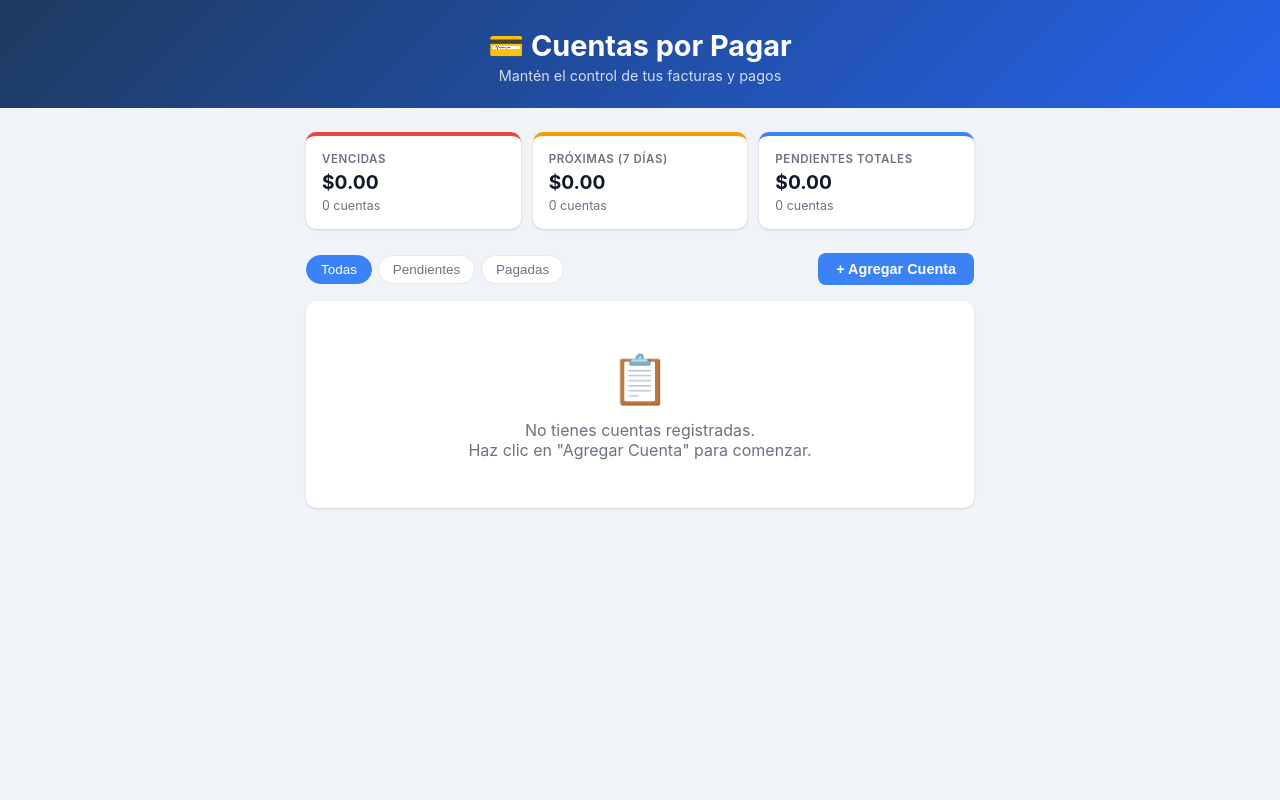
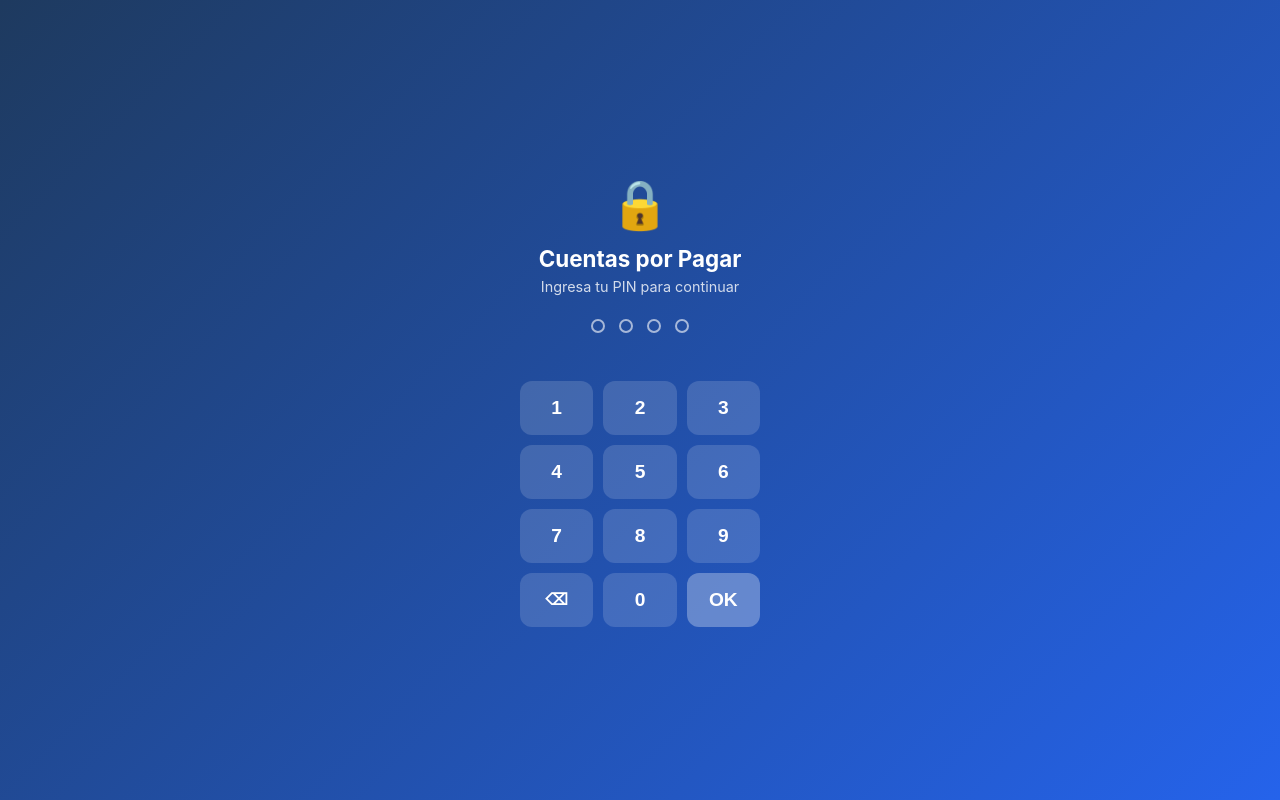
Before and after one commit to rob3030x/First, a plain HTML site: page index.html in a window 1280 px wide. Drawn offline with Linux system fonts and the light colour scheme.

Commit message:
Add PIN lock screen and update styles

```diff
--- a/app.js
+++ b/app.js
@@ -1,4 +1,71 @@
 'use strict';
+
+// ─── Auth ─────────────────────────────────────────────────────────────────────
+
+const PIN_HASH = '03ac674216f3e15c761ee1a5e255f067953623c8b388b4459e13f978d7c846f4';
+const AUTH_KEY = 'bills_auth';
+
+async function sha256(str) {
+  const buf = await crypto.subtle.digest('SHA-256', new TextEncoder().encode(str));
+  return Array.from(new Uint8Array(buf)).map(b => b.toString(16).padStart(2, '0')).join('');
+}
+
+let pinBuffer = '';
+
+function showLockScreen() {
+  pinBuffer = '';
+  updateDots();
+  document.getElementById('pinError').classList.remove('visible');
+  document.getElementById('lockScreen').classList.add('visible');
+}
+
+function hideLockScreen() {
+  sessionStorage.setItem(AUTH_KEY, '1');
+  document.getElementById('lockScreen').classList.remove('visible');
+}
+
+function updateDots() {
+  document.querySelectorAll('#pinDots span').forEach((dot, i) => {
+    dot.classList.toggle('filled', i < pinBuffer.length);
+  });
+}
+
+async function checkPin() {
+  const hash = await sha256(pinBuffer);
+  if (hash === PIN_HASH) {
+    hideLockScreen();
+  } else {
+    pinBuffer = '';
+    updateDots();
+    const err = document.getElementById('pinError');
+    err.classList.add('visible');
+    setTimeout(() => err.classList.remove('visible'), 2000);
+  }
+}
+
+document.getElementById('lockScreen').addEventListener('click', async e => {
+  const val = e.target.closest('.pin-key')?.dataset.val;
+  if (!val) return;
+  if (val === 'clear') {
+    pinBuffer = pinBuffer.slice(0, -1);
+    updateDots();
+  } else if (val === 'ok') {
+    if (pinBuffer.length > 0) await checkPin();
+  } else {
+    if (pinBuffer.length < 4) {
+      pinBuffer += val;
+      updateDots();
+      if (pinBuffer.length === 4) await checkPin();
+    }
+  }
+});
+
+document.getElementById('btnLock').addEventListener('click', () => {
+  sessionStorage.removeItem(AUTH_KEY);
+  showLockScreen();
+});
+
+// ─── Constants ───────────────────────────────────────────────────────────────
 
 const STORAGE_KEY = 'bills_tracker_v1';
 
@@ -157,15 +224,12 @@ function updateSummary() {
   const unpaid = bills.filter(b => !b.paid);
   const overdue = unpaid.filter(b => daysUntil(b.dueDate) < 0);
   const soon    = unpaid.filter(b => { const d = daysUntil(b.dueDate); return d >= 0 && d <= 7; });
-
   const sum = arr => arr.reduce((acc, b) => acc + parseFloat(b.amount), 0);
 
   document.getElementById('totalOverdue').textContent = `$${sum(overdue).toFixed(2)}`;
   document.getElementById('countOverdue').textContent = `${overdue.length} cuenta${overdue.length !== 1 ? 's' : ''}`;
-
   document.getElementById('totalSoon').textContent = `$${sum(soon).toFixed(2)}`;
   document.getElementById('countSoon').textContent = `${soon.length} cuenta${soon.length !== 1 ? 's' : ''}`;
-
   document.getElementById('totalPending').textContent = `$${sum(unpaid).toFixed(2)}`;
   document.getElementById('countPending').textContent = `${unpaid.length} cuenta${unpaid.length !== 1 ? 's' : ''}`;
 }
@@ -213,9 +277,7 @@ function saveBill(e) {
 
   if (editingId) {
     const idx = bills.findIndex(b => b.id === editingId);
-    if (idx !== -1) {
-      bills[idx] = { ...bills[idx], name, amount, currency, dueDate, category, frequency, notes };
-    }
+    if (idx !== -1) bills[idx] = { ...bills[idx], name, amount, currency, dueDate, category, frequency, notes };
   } else {
     bills.push({ id: uid(), name, amount, currency, dueDate, category, frequency, notes, paid: false, createdAt: new Date().toISOString() });
   }
@@ -275,3 +337,7 @@ document.addEventListener('keydown', e => {
 
 load();
 renderBills();
+
+if (!sessionStorage.getItem(AUTH_KEY)) {
+  showLockScreen();
+}
--- a/index.html
+++ b/index.html
@@ -8,13 +8,44 @@
 </head>
 <body>
 
+  <!-- Lock Screen -->
+  <div class="lock-screen" id="lockScreen">
+    <div class="lock-box">
+      <div class="lock-icon">🔒</div>
+      <h2>Cuentas por Pagar</h2>
+      <p>Ingresa tu PIN para continuar</p>
+      <div class="pin-dots" id="pinDots">
+        <span></span><span></span><span></span><span></span>
+      </div>
+      <div class="pin-error" id="pinError">PIN incorrecto</div>
+      <div class="pin-pad">
+        <button class="pin-key" data-val="1">1</button>
+        <button class="pin-key" data-val="2">2</button>
+        <button class="pin-key" data-val="3">3</button>
+        <button class="pin-key" data-val="4">4</button>
+        <button class="pin-key" data-val="5">5</button>
+        <button class="pin-key" data-val="6">6</button>
+        <button class="pin-key" data-val="7">7</button>
+        <button class="pin-key" data-val="8">8</button>
+        <button class="pin-key" data-val="9">9</button>
+        <button class="pin-key pin-clear" data-val="clear">⌫</button>
+        <button class="pin-key" data-val="0">0</button>
+        <button class="pin-key pin-ok" data-val="ok">OK</button>
+      </div>
+    </div>
+  </div>
+
   <header>
-    <h1>💳 Cuentas por Pagar</h1>
-    <p class="subtitle">Mantén el control de tus facturas y pagos</p>
+    <div class="header-inner">
+      <div>
+        <h1>💳 Cuentas por Pagar</h1>
+        <p class="subtitle">Mantén el control de tus facturas y pagos</p>
+      </div>
+      <button class="btn-lock" id="btnLock" title="Bloquear">🔒</button>
+    </div>
   </header>
 
   <main>
-    <!-- Summary Cards -->
     <section class="summary">
       <div class="card card-overdue">
         <span class="card-label">Vencidas</span>
@@ -33,7 +64,6 @@
       </div>
     </section>
 
-    <!-- Add Bill Button -->
     <div class="toolbar">
       <div class="filters">
         <button class="filter-btn active" data-filter="all">Todas</button>
@@ -43,7 +73,6 @@
       <button class="btn-add" id="btnAdd">+ Agregar Cuenta</button>
     </div>
 
-    <!-- Bills List -->
     <section class="bills-list" id="billsList">
       <div class="empty-state" id="emptyState">
         <div class="empty-icon">📋</div>
@@ -53,7 +82,6 @@
     </section>
   </main>
 
-  <!-- Modal: Add/Edit Bill -->
   <div class="modal-overlay" id="modalOverlay">
     <div class="modal">
       <div class="modal-header">
@@ -62,12 +90,10 @@
       </div>
       <form id="billForm">
         <input type="hidden" id="billId" />
-
         <div class="form-group">
           <label for="billName">Nombre de la cuenta *</label>
           <input type="text" id="billName" placeholder="Ej: Renta, Luz, Internet..." required />
         </div>
-
         <div class="form-row">
           <div class="form-group">
             <label for="billAmount">Monto *</label>
@@ -82,7 +108,6 @@
             </select>
           </div>
         </div>
-
         <div class="form-row">
           <div class="form-group">
             <label for="billDueDate">Fecha de vencimiento *</label>
@@ -103,7 +128,6 @@
             </select>
           </div>
         </div>
-
         <div class="form-group">
           <label for="billFrequency">Frecuencia</label>
           <select id="billFrequency">
@@ -115,12 +139,10 @@
             <option value="annual">Anual</option>
           </select>
         </div>
-
         <div class="form-group">
           <label for="billNotes">Notas</label>
           <textarea id="billNotes" placeholder="Información adicional..." rows="2"></textarea>
         </div>
-
         <div class="modal-actions">
           <button type="button" class="btn-cancel" id="btnCancel">Cancelar</button>
           <button type="submit" class="btn-save">Guardar</button>
--- a/styles.css
+++ b/styles.css
@@ -31,12 +31,113 @@ body {
   min-height: 100vh;
 }
 
+/* Lock Screen */
+.lock-screen {
+  display: none;
+  position: fixed;
+  inset: 0;
+  background: linear-gradient(135deg, #1e3a5f 0%, #2563eb 100%);
+  z-index: 200;
+  align-items: center;
+  justify-content: center;
+}
+
+.lock-screen.visible { display: flex; }
+
+.lock-box {
+  text-align: center;
+  color: white;
+  padding: 32px 24px;
+  width: 100%;
+  max-width: 320px;
+}
+
+.lock-icon { font-size: 3rem; margin-bottom: 12px; }
+.lock-box h2 { font-size: 1.4rem; font-weight: 700; margin-bottom: 6px; }
+.lock-box > p { opacity: 0.8; font-size: 0.9rem; margin-bottom: 24px; }
+
+.pin-dots {
+  display: flex;
+  justify-content: center;
+  gap: 14px;
+  margin-bottom: 10px;
+}
+
+.pin-dots span {
+  width: 14px;
+  height: 14px;
+  border-radius: 50%;
+  border: 2px solid rgba(255,255,255,.6);
+  background: transparent;
+  transition: background .15s;
+}
+
+.pin-dots span.filled { background: white; border-color: white; }
+
+.pin-error {
+  color: #fca5a5;
+  font-size: 0.82rem;
+  height: 18px;
+  margin-bottom: 20px;
+  opacity: 0;
+  transition: opacity .2s;
+}
+
+.pin-error.visible { opacity: 1; }
+
+.pin-pad {
+  display: grid;
+  grid-template-columns: repeat(3, 1fr);
+  gap: 10px;
+  max-width: 240px;
+  margin: 0 auto;
+}
+
+.pin-key {
+  padding: 16px;
+  border-radius: 12px;
+  border: none;
+  background: rgba(255,255,255,.15);
+  color: white;
+  font-size: 1.2rem;
+  font-weight: 600;
+  cursor: pointer;
+  transition: background .15s;
+}
+
+.pin-key:hover  { background: rgba(255,255,255,.25); }
+.pin-key:active { background: rgba(255,255,255,.35); }
+.pin-clear { font-size: 1rem; }
+.pin-ok    { background: rgba(255,255,255,.3); }
+.pin-ok:hover { background: rgba(255,255,255,.45); }
+
+/* Header */
 header {
   background: linear-gradient(135deg, #1e3a5f 0%, #2563eb 100%);
   color: white;
   padding: 28px 24px 24px;
-  text-align: center;
 }
+
+.header-inner {
+  display: flex;
+  align-items: center;
+  justify-content: space-between;
+  max-width: 700px;
+  margin: 0 auto;
+}
+
+.btn-lock {
+  background: rgba(255,255,255,.15);
+  border: none;
+  border-radius: 8px;
+  padding: 8px 10px;
+  font-size: 1.1rem;
+  cursor: pointer;
+  transition: background .15s;
+  flex-shrink: 0;
+}
+
+.btn-lock:hover { background: rgba(255,255,255,.3); }
 
 header h1 {
   font-size: 1.8rem;
@@ -105,10 +206,7 @@ main {
   flex-wrap: wrap;
 }
 
-.filters {
-  display: flex;
-  gap: 6px;
-}
+.filters { display: flex; gap: 6px; }
 
 .filter-btn {
   padding: 6px 14px;
@@ -142,11 +240,7 @@ main {
 
 .btn-add:hover { background: #2563eb; }
 
-.bills-list {
-  display: flex;
-  flex-direction: column;
-  gap: 10px;
-}
+.bills-list { display: flex; flex-direction: column; gap: 10px; }
 
 .empty-state {
   text-align: center;
@@ -157,10 +251,7 @@ main {
   color: var(--text-muted);
 }
 
-.empty-icon {
-  font-size: 3rem;
-  margin-bottom: 12px;
-}
+.empty-icon { font-size: 3rem; margin-bottom: 12px; }
 
 .bill-item {
   background: var(--white);
@@ -181,15 +272,9 @@ main {
 .bill-item.upcoming { border-color: var(--blue); }
 .bill-item.paid     { border-color: var(--green); opacity: 0.7; }
 
-.bill-icon {
-  font-size: 1.6rem;
-  flex-shrink: 0;
-}
+.bill-icon { font-size: 1.6rem; flex-shrink: 0; }
 
-.bill-info {
-  flex: 1;
-  min-width: 0;
-}
+.bill-info { flex: 1; min-width: 0; }
 
 .bill-name {
   font-weight: 600;
@@ -211,10 +296,7 @@ main {
   flex-wrap: wrap;
 }
 
-.bill-meta span {
-  font-size: 0.78rem;
-  color: var(--text-muted);
-}
+.bill-meta span { font-size: 0.78rem; color: var(--text-muted); }
 
 .bill-badge {
   display: inline-block;
@@ -229,18 +311,9 @@ main {
 .badge-upcoming { background: var(--blue-light);    color: var(--blue);   }
 .badge-paid     { background: var(--green-light);   color: var(--green);  }
 
-.bill-amount {
-  font-size: 1.05rem;
-  font-weight: 700;
-  flex-shrink: 0;
-  text-align: right;
-}
+.bill-amount { font-size: 1.05rem; font-weight: 700; flex-shrink: 0; text-align: right; }
 
-.bill-actions {
-  display: flex;
-  gap: 6px;
-  flex-shrink: 0;
-}
+.bill-actions { display: flex; gap: 6px; flex-shrink: 0; }
 
 .btn-icon {
   background: none;
@@ -289,10 +362,7 @@ main {
   margin-bottom: 16px;
 }
 
-.modal-header h2 {
-  font-size: 1.15rem;
-  font-weight: 700;
-}
+.modal-header h2 { font-size: 1.15rem; font-weight: 700; }
 
 .modal-close {
   background: none;
@@ -310,23 +380,11 @@ form {
   gap: 14px;
 }
 
-.form-row {
-  display: grid;
-  grid-template-columns: 1fr 1fr;
-  gap: 12px;
-}
+.form-row { display: grid; grid-template-columns: 1fr 1fr; gap: 12px; }
 
-.form-group {
-  display: flex;
-  flex-direction: column;
-  gap: 5px;
-}
+.form-group { display: flex; flex-direction: column; gap: 5px; }
 
-label {
-  font-size: 0.83rem;
-  font-weight: 600;
-  color: var(--text-muted);
-}
+label { font-size: 0.83rem; font-weight: 600; color: var(--text-muted); }
 
 input, select, textarea {
   padding: 9px 11px;
@@ -347,12 +405,7 @@ input:focus, select:focus, textarea:focus {
 
 textarea { resize: vertical; }
 
-.modal-actions {
-  display: flex;
-  gap: 10px;
-  justify-content: flex-end;
-  margin-top: 4px;
-}
+.modal-actions { display: flex; gap: 10px; justify-content: flex-end; margin-top: 4px; }
 
 .btn-cancel {
   padding: 9px 20px;
```
